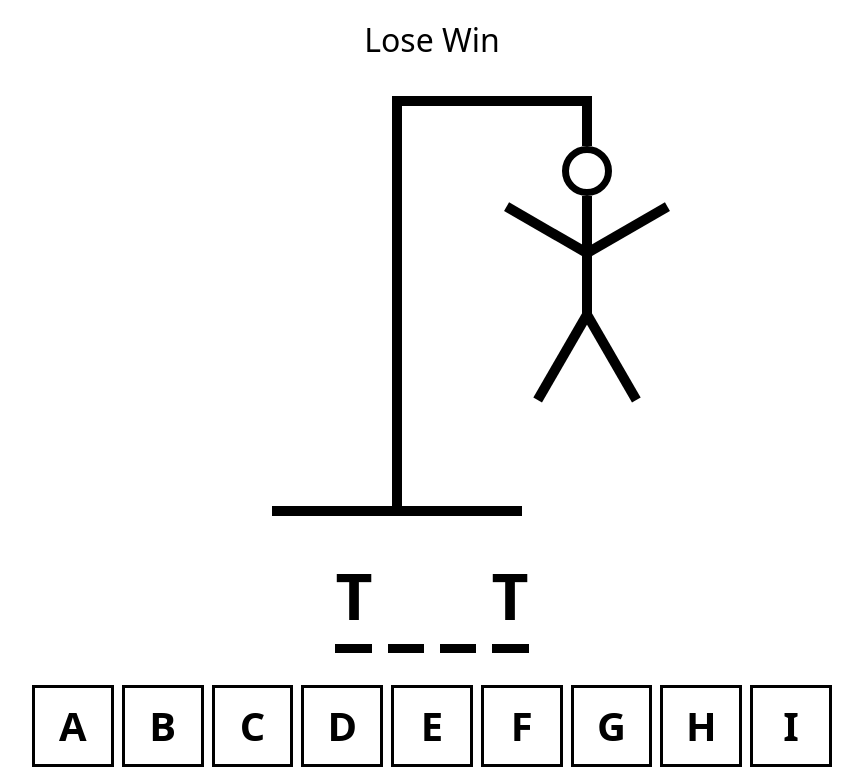
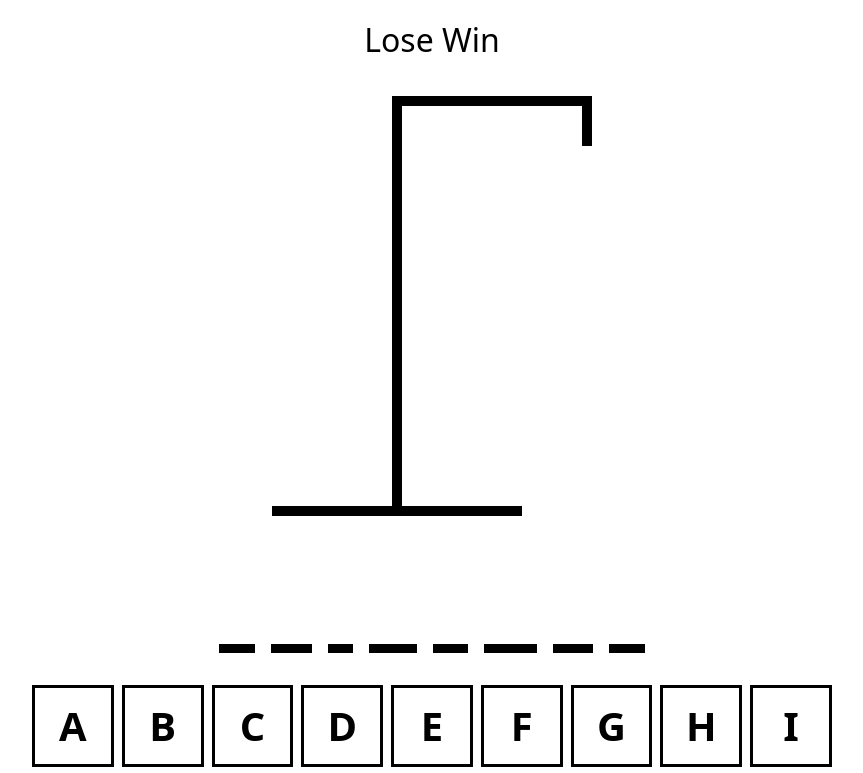
Before and after one commit to dilarauluturhan/hangman, a React (Create React App) app: page / in a window 1280 px wide. Shown: the top 773 px of the page, without its empty margins (208-1071 px from the left). Built offline with nearby package versions, Linux system fonts and the light colour scheme; the HTML template or start-up script is replaced by a standard one.

Commit message:
feat: add keyboard logic

```diff
--- a/src/App.tsx
+++ b/src/App.tsx
@@ -1,16 +1,49 @@
-import { useState } from 'react';
+import { useCallback, useEffect, useState } from 'react';
 import words from './wordList.json';
 import HangmanDraw from './component/HangmanDraw';
 import HangmanWord from './component/HangmanWord';
 import Keyboard from './component/Keyboard';
-
 
 function App() {
   const [wordToGuess, setWordToGuess] = useState(() => {
     return words[Math.floor(Math.random() * words.length)]
   });
 
-  const [guessLetters, setGuessLetters] = useState<string[]>([])
+  const [guessLetters, setGuessLetters] = useState<string[]>([]);
+
+  // take and filter the letters we guess
+  const incorrectLetters = guessLetters.filter(
+    letter => !wordToGuess.includes(letter)
+  )
+
+  const addGuessLetter = useCallback((letter: string) => {
+    if (guessLetters.includes(letter)) {
+      return
+    } else {
+      setGuessLetters(currentLetters => [...currentLetters, letter])
+    }
+  }, [guessLetters])
+
+  // keyboard event handler
+  useEffect(() => {
+    const handler = (e: KeyboardEvent) => {
+      const key = e.key
+
+      if (!key.match(/^[a-z]$/)) {
+        return
+      } else {
+        e.preventDefault()
+        addGuessLetter(key)
+      }
+    }
+
+    document.addEventListener('keypress', handler)
+
+    return () => {
+      document.removeEventListener("keypress", handler)
+    }
+  }, [guessLetters])
+
   return (
     <div style={{
       maxWidth: '800px',
@@ -27,10 +60,15 @@ function App() {
         Lose
         Win
       </div>
-      <HangmanDraw />
-      <HangmanWord />
+      {/* I want to know how many times I chose the wrong letter */}
+      <HangmanDraw numberOfGuess={incorrectLetters.length} />
+      <HangmanWord guessLetters={guessLetters} wordToGuess={wordToGuess} />
       <div style={{ alignSelf: 'stretch' }}>
-        <Keyboard />
+        <Keyboard
+        activeLetter={guessLetters.filter(letter => wordToGuess.includes(letter))}
+        inactiveLetter={incorrectLetters}
+        addGuessLetter={addGuessLetter}
+        />
       </div>
     </div>
   )
--- a/src/component/HangmanDraw.tsx
+++ b/src/component/HangmanDraw.tsx
@@ -81,15 +81,16 @@ const LEFT_LEG = (
   />
 )
 
-const HangmanDraw = () => {
+const BODY_PARTS = [HEAD, BODY, RIGHT_ARM, LEFT_ARM, RIGHT_LEG, LEFT_LEG]
+
+type HangmanDrawProps = {
+  numberOfGuess: number
+}
+
+const HangmanDraw = ({ numberOfGuess }: HangmanDrawProps) => {
   return (
     <div style={{ position: 'relative' }}>
-      {HEAD}
-      {BODY}
-      {RIGHT_ARM}
-      {LEFT_ARM}
-      {RIGHT_LEG}
-      {LEFT_LEG}
+      {BODY_PARTS.slice(0, numberOfGuess)}
       <div style={{
         height: '50px',
         width: '10px',
--- a/src/component/HangmanWord.tsx
+++ b/src/component/HangmanWord.tsx
@@ -1,7 +1,9 @@
-const HangmanWord = () => {
-  const word = 'test';
-  const guessLetters = ['t']
+type HangmanWordProps = {
+  guessLetters: string[],
+  wordToGuess: string
+}
 
+const HangmanWord = ({guessLetters, wordToGuess}: HangmanWordProps) => {
   return (
     <div style={{
       display: 'flex',
@@ -11,7 +13,7 @@ const HangmanWord = () => {
       textTransform: 'uppercase'
     }}>
       {/* take the word, create individual characters, write with map */}
-      {word.split('').map((letter, index) => (
+      {wordToGuess.split('').map((letter, index) => (
         <span style={{ borderBottom: '.6rem solid black' }} key={index}>
           <span style={{
             visibility: guessLetters.includes(letter)
--- a/src/component/Keyboard.tsx
+++ b/src/component/Keyboard.tsx
@@ -29,7 +29,13 @@ const KEYS = [
   'z',
 ]
 
-const Keyboard = () => {
+type KeyboardProps = {
+  activeLetter: string[],
+  inactiveLetter: string[],
+  addGuessLetter: (letter: string) => void
+}
+
+const Keyboard = ({ activeLetter, inactiveLetter, addGuessLetter }: KeyboardProps) => {
   return (
     <div style={{
       display: 'grid',
@@ -37,9 +43,15 @@ const Keyboard = () => {
       gap: '.5rem'
     }}>
       {KEYS.map(key => {
+        const isActive = activeLetter.includes(key);
+        const isInactive = inactiveLetter.includes(key);
         return (
           <button
-            className={`${styles.btn}`}
+            onClick={() => addGuessLetter(key)}
+            className={`${styles.btn}
+            ${isActive ? styles.active : ''}
+            ${isInactive ? styles.inactive : ''}`}
+            disabled={isInactive || isActive}
             key={key}>
             {key}
           </button>
```
